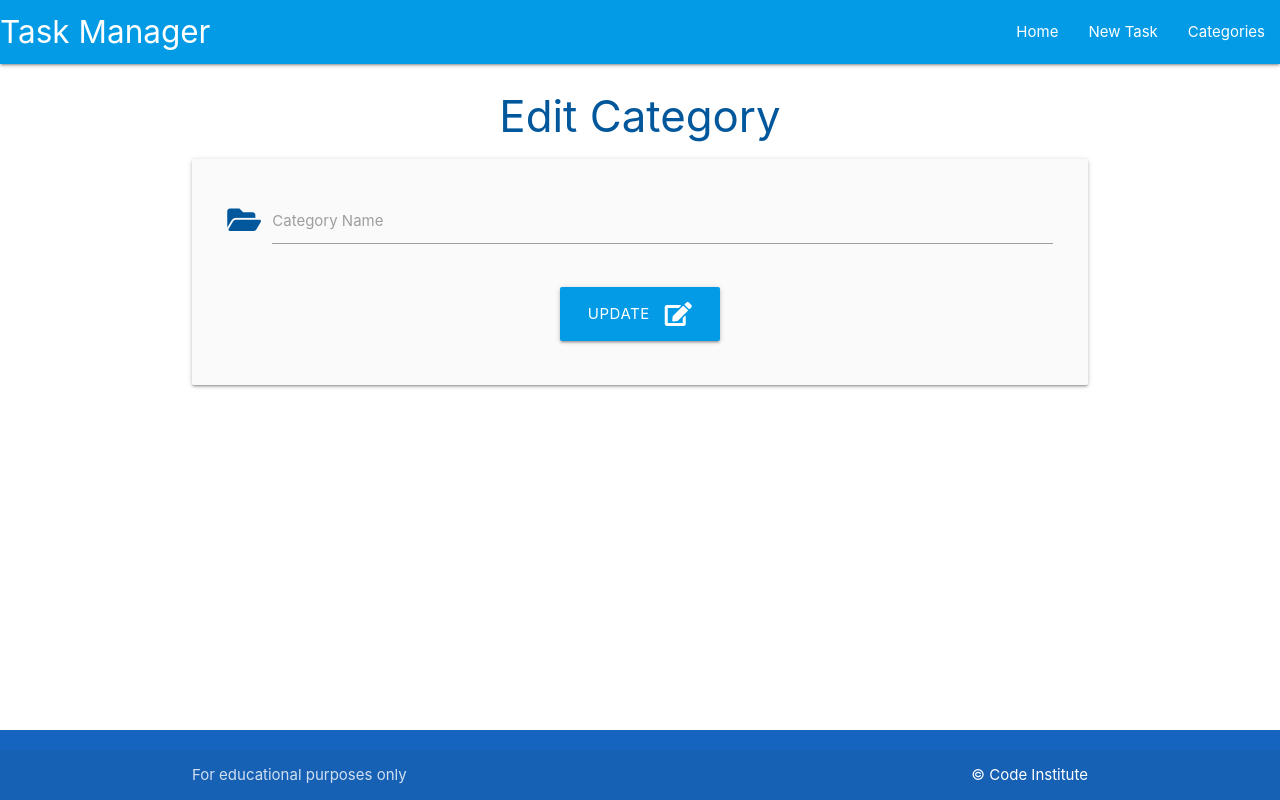
After one commit to lukaszkukla/flask-sqlalchemy-task-manager, a Flask app: template taskmanager/templates/edit_category.html in a window 1280 px wide. The commit adds this page. Run offline with Flask 2, Linux system fonts and the light colour scheme; the template is opened without the code that fills it, so the values that code supplies are empty.

Commit message:
Feat: add display and edit functions

```diff
--- a/taskmanager/__init__.py
+++ b/taskmanager/__init__.py
@@ -2,7 +2,7 @@ import os
 from flask import Flask
 from flask_sqlalchemy import SQLAlchemy
 if os.path.exists("env.py"):
-    import env #noqua
+    import env # noqua
 
 
 app = Flask(__name__)
--- a/taskmanager/templates/base.html
+++ b/taskmanager/templates/base.html
@@ -1,40 +1,40 @@
 <!DOCTYPE html>
 <html lang="en">
+<head>
 
-<head>
     <meta charset="UTF-8">
     <meta http-equiv="X-UA-Compatible" content="IE=edge">
     <meta name="viewport" content="width=device-width, initial-scale=1.0">
     <link rel="stylesheet" href="https://cdnjs.cloudflare.com/ajax/libs/font-awesome/5.15.3/css/all.min.css"
         integrity="sha512-iBBXm8fW90+nuLcSKlbmrPcLa0OT92xO1BIsZ+ywDWZCvqsWgccV3gFoRBv0z+8dLJgyAHIhR35VZc2oM/gI1w=="
-        crossorigin="anonymous" referrerpolicy="no-referrer" />
+        crossorigin="anonymous" referrerpolicy="no-referrer">
     <link rel="stylesheet" href="https://cdnjs.cloudflare.com/ajax/libs/materialize/1.0.0/css/materialize.min.css"
         type="text/css">
     <link rel="stylesheet" href="{{ url_for('static', filename='css/style.css') }}" type="text/css">
-
-    <title>Document</title>
+    <title>Task Manager</title>
 </head>
 
 <body>
+
     <header>
+        <!-- top navbar -->
         <nav class="light-blue darken-1">
             <div class="nav-wrapper">
-                <a href="{{ url_for('home')  }}" class="brand-logo">Task Manager</a>
-                <a href="#" data-target="mobile-demo" class="sidenav-trigger">
-                    <div class="fas fa-bars"></div>
-                </a>
-                <ul class="right hide-on-med-and-down">
-                    <li><a href="{{ url_for('home')  }}">Home</a></li>
-                    <li><a href="">New Task</a></li>
-                    <li><a href="{{ url_for('categories')  }}">Categories</a></li>
-                </ul>
+            <a href="{{ url_for('home') }}" class="brand-logo">Task Manager</a>
+            <a href="#" data-target="mobile-demo" class="sidenav-trigger"><i class="fas fa-bars"></i></a>
+            <ul class="right hide-on-med-and-down">
+                <li><a href="{{ url_for('home') }}">Home</a></li>
+                <li><a href="">New Task</a></li>
+                <li><a href="{{ url_for('categories') }}">Categories</a></li>
+            </ul>
             </div>
         </nav>
 
+        <!-- mobile sidenav -->
         <ul class="sidenav" id="mobile-demo">
-            <li><a href="{{ url_for('home')  }}">Home</a></li>
+            <li><a href="{{ url_for('home') }}">Home</a></li>
             <li><a href="">New Task</a></li>
-            <li><a href="{{ url_for('categories')  }}">Categories</a></li>
+            <li><a href="{{ url_for('categories') }}">Categories</a></li>
         </ul>
     </header>
 
@@ -46,8 +46,8 @@
     <footer class="page-footer blue darken-3">
         <div class="footer-copyright">
             <div class="container">
-                for educational purposes only
-                <a class="white-text right" href="https://codeinstitute.net" target="_blank">&copy; 2022 Code Institute </a>
+                For educational purposes only
+                <a class="white-text right" href="https://codeinstitute.net" target="_blank">&copy; Code Institute</a>
             </div>
         </div>
     </footer>
@@ -56,5 +56,4 @@
     <script src="{{ url_for('static', filename='js/script.js') }}"></script>
 
 </body>
-
 </html>
--- /dev/null
+++ b/taskmanager/templates/edit_category.html
@@ -0,0 +1,27 @@
+{% extends "base.html" %}
+{% block content %}
+
+<h3 class="light-blue-text text-darken-4 center-align">Edit Category</h3>
+
+<div class="row card-panel grey lighten-5">
+    <form class="col s12" method="POST" action="{{ url_for('edit_category', category_id=category.id) }}">
+        <!-- category_name -->
+        <div class="row">
+            <div class="input-field col s12">
+                <i class="fas fa-folder-open prefix light-blue-text text-darken-4"></i>
+                <input id="category_name" name="category_name" value="{{ category.category_name }}" minlength="3" maxlength="25" type="text" class="validate" required>
+                <label for="category_name">Category Name</label>
+            </div>
+        </div>
+        <!-- submit button -->
+        <div class="row">
+            <div class="col s12 center-align">
+                <button type="submit" class="btn-large light-blue darken-1">
+                    Update <i class="fas fa-edit right"></i>
+                </button>
+            </div>
+        </div>
+    </form>
+</div>
+
+{% endblock %}
```
Also changed, not shown: taskmanager/models.py (+4 -4 lines), taskmanager/routes.py (+15 -1 lines), taskmanager/templates/categories.html (+18 -0 lines).
